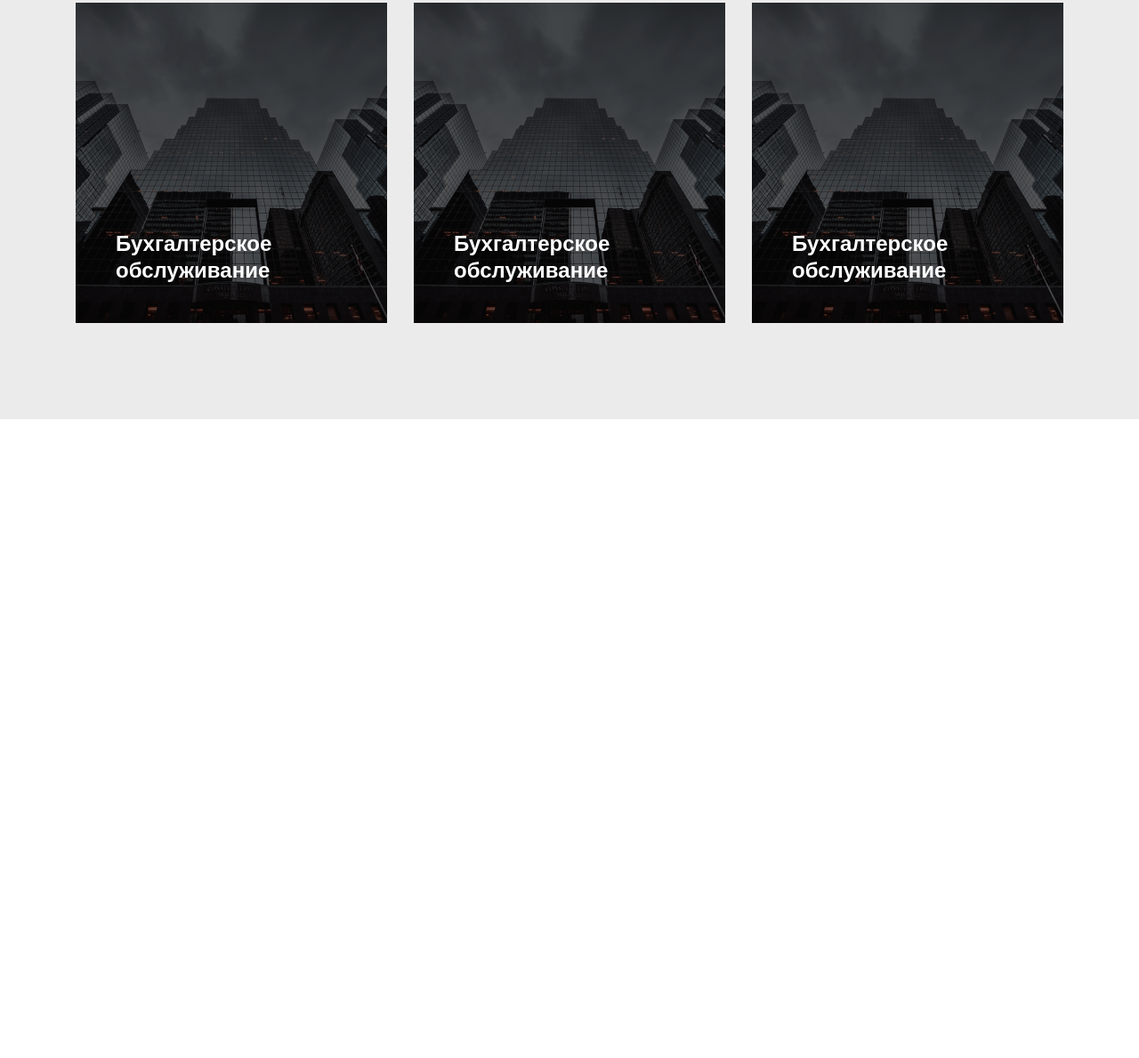
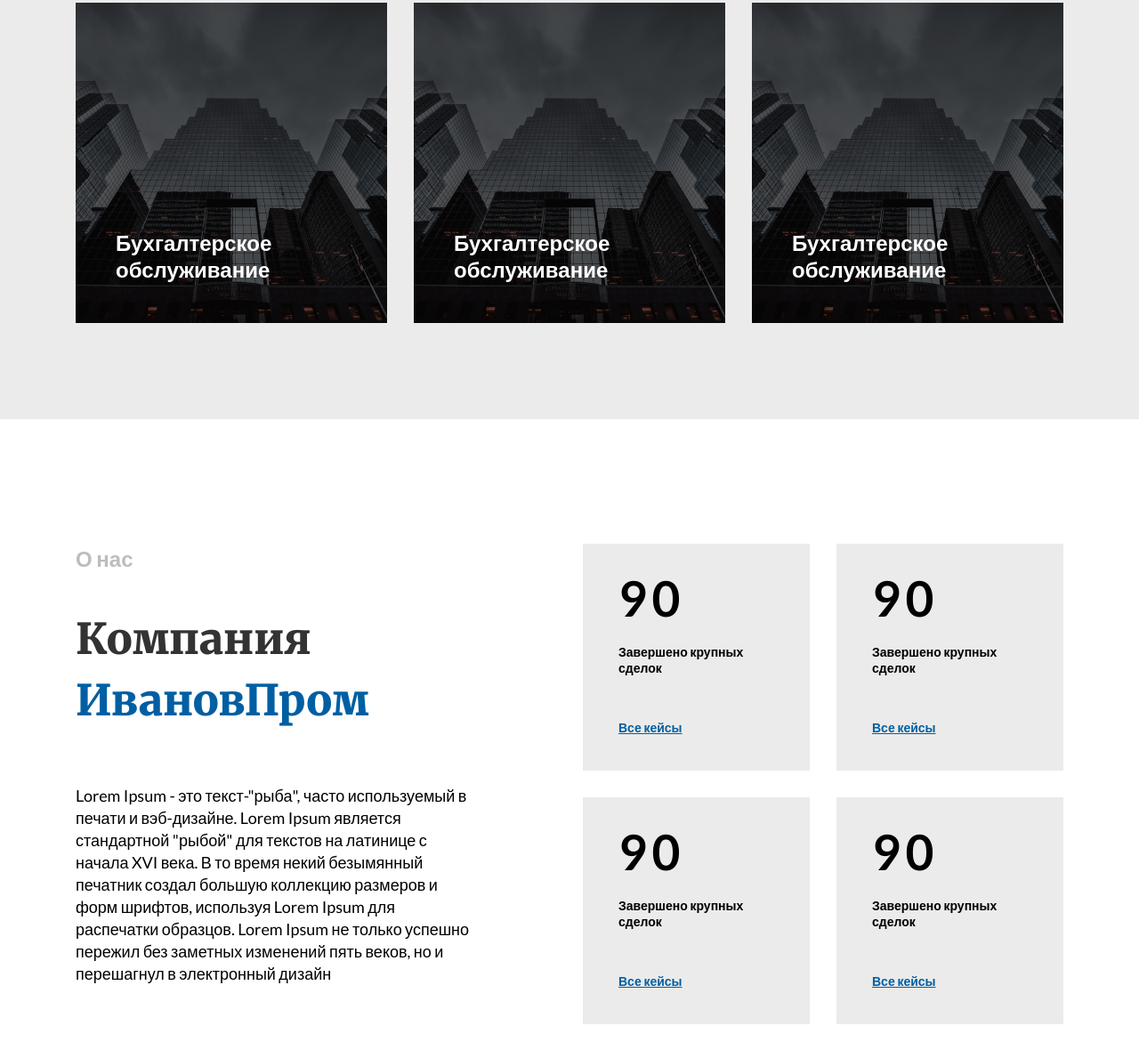
Before and after one commit to fekla-konstantinovna/buhone_project, a plain HTML site: page index.html in a window 1280 px wide. Shown: the part 1550-2739 px from the top of the page at 89% size. Before the commit the page ends 2021 px from the top, so only its background shows below. Drawn offline with nearby package versions, Linux system fonts and the light colour scheme.

Commit message:
add about-us

```diff
--- a/index.html
+++ b/index.html
@@ -88,6 +88,51 @@
       </div>
     </section>
 
+    <section class="about-us">
+      <div class="container about-us__container">
+
+        <div class="about-us__left">
+          <div class="about-us__description">О нас</div>
+          <h3 class="about-us__title">Компания <br /><b class="company-name">ИвановПром</b></h3>
+          <p class="about-us__position">Lorem Ipsum - это текст-"рыба", часто используемый в печати и вэб-дизайне. Lorem
+            Ipsum является стандартной "рыбой" для текстов на латинице с начала XVI века. В то время некий безымянный
+            печатник создал большую коллекцию размеров и форм шрифтов, используя Lorem Ipsum для распечатки образцов.
+            Lorem Ipsum не только успешно пережил без заметных изменений пять веков, но и перешагнул в электронный
+            дизайн</p>
+        </div>
+
+
+        <div class="about-us__right">
+          <div class="achievements">
+
+            <div class="achievements__item">
+              <div class="achievements__count">90</div>
+              <div class="achievements__title">Завершено крупных сделок</div>
+              <a href="#" class="achievements__link">Все кейсы</a>
+            </div>
+
+            <div class="achievements__item">
+              <div class="achievements__count">90</div>
+              <div class="achievements__title">Завершено крупных сделок</div>
+              <a href="#" class="achievements__link">Все кейсы</a>
+            </div>
+
+            <div class="achievements__item">
+              <div class="achievements__count">90</div>
+              <div class="achievements__title">Завершено крупных сделок</div>
+              <a href="#" class="achievements__link">Все кейсы</a>
+            </div>
+
+            <div class="achievements__item">
+              <div class="achievements__count">90</div>
+              <div class="achievements__title">Завершено крупных сделок</div>
+             <a href="#" class="achievements__link">Все кейсы</a>
+            </div>
+
+          </div>
+        </div>
+      </div>
+    </section>
 
   </body>
 </html>
--- a/style.css
+++ b/style.css
@@ -257,7 +257,7 @@
 
 .our-servises-item:before {
   content: '';
-  top:0;
+  top: 0;
   left: 0;
   width: 100%;
   height: 100%;
@@ -271,12 +271,120 @@
 
 .name {
   bottom: 45px;
-  left		: 45px;
-  width		: 100%;
+  left: 45px;
+  width: 100%;
   color: white;
   font-size: 24px;
   line-height: 30px;
   font-weight: 900;
-  position	: absolute;
+  position: absolute;
   font-family: Lato, sans-serif;
 }
+
+/* about-us */
+
+.about-us__container {
+  height: 844px;
+  position: relative;
+  padding-top: 140px;
+  display: flex;
+  justify-content: space-between;
+}
+
+.about-us__description {
+  color: #bdbdbd;
+  font-size: 24px;
+  margin: 0 0 40px;
+  line-height: 33px;
+  font-weight: 900;
+  font-family: Lato, sans-serif;
+}
+
+.about-us__title {
+  color: #333333;
+  font-size: 48px;
+  margin: 0 0 60px;
+  line-height: 69px;
+  font-weight: 900;
+  font-family: Merriweather, serif;
+}
+
+.company-name {
+  color: #005FA3;
+}
+
+.about-us__position {
+  color: #000000;
+  max-width: 443px;
+  text-align: left;
+  font-size: 14px;
+  line-height: 25px;
+  font-size: 18px;
+  font-weight: 300;
+  font-family: Lato, sans-serif;
+}
+
+
+.achievements {
+  width: 540px;
+  display: flex;
+  flex-wrap: wrap;
+  justify-content: space-between;
+
+}
+
+.achievements__item {
+  width: 255px;
+  height: 255px;
+  background: #EBEBEB;
+  margin: 0 30px 30px 0;
+  padding: 30px 40px 40px;
+  display: flex;
+  flex-direction: column;
+}
+
+.achievements__item:last-child,
+.achievements__item:nth-child(2n) {
+  margin-right: 0;
+}
+
+.achievements__item:last-child,
+.achievements__item:nth-last-child(2):not(:nth-child(2n)) {
+  margin-bottom: 0;
+}
+
+.achievements__count {
+  font-family: Lato, sans-serif;
+  font-weight: 900;
+  font-size: 55px;
+  letter-spacing: 0.1em;
+  width: 100%;
+  margin-bottom: 20px;
+}
+
+.achievements__title {
+  font-family: Lato, sans-serif;
+  font-weight: bold;
+  font-size: 14px;
+  line-height: 18px;
+  margin-bottom: auto;
+}
+
+.achievements__link {
+  font-family: Lato, sans-serif;
+  font-weight: bold;
+  font-size: 14px;
+  line-height: 17px;
+  color: #005FA3;
+}
+
+
+.achievements__item:hover {
+  color: white;
+  background: #005FA3;
+}
+
+.achievements__item:hover .achievements__link {
+  color: white;
+
+}
```
